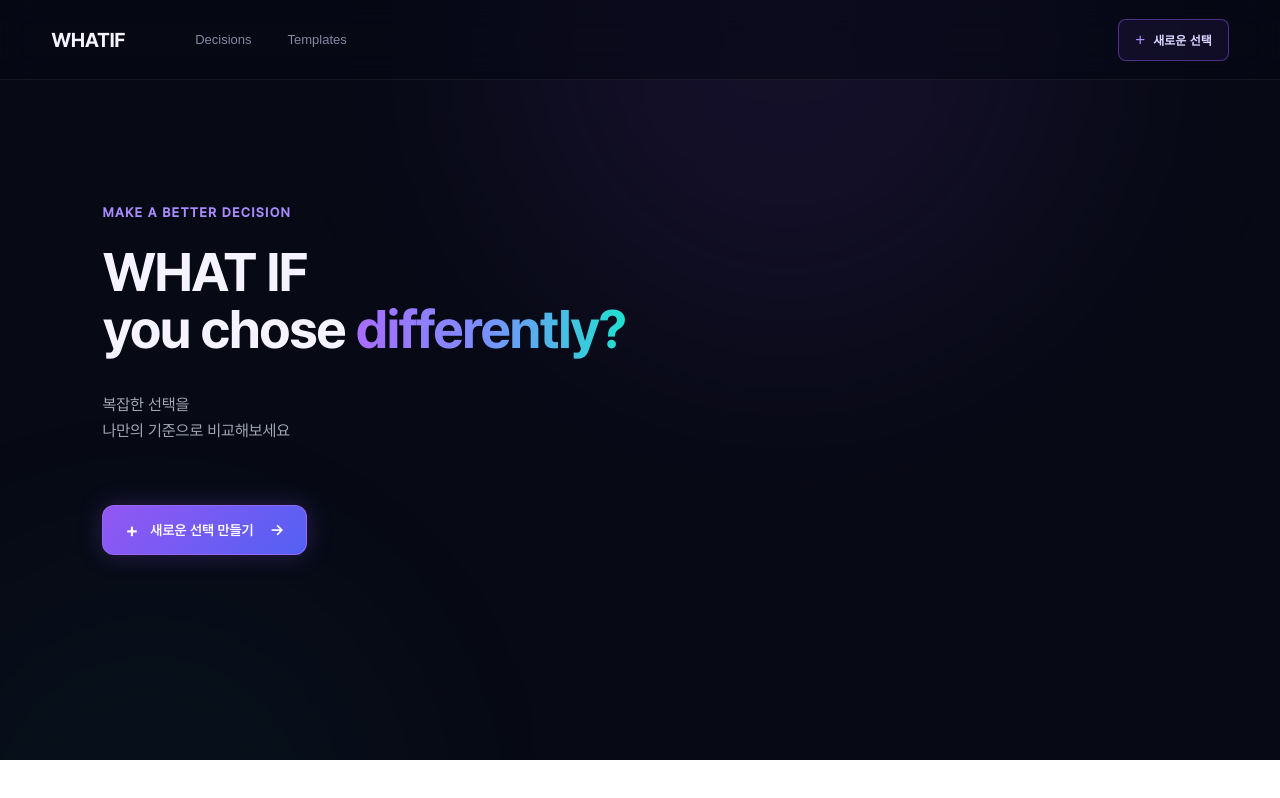
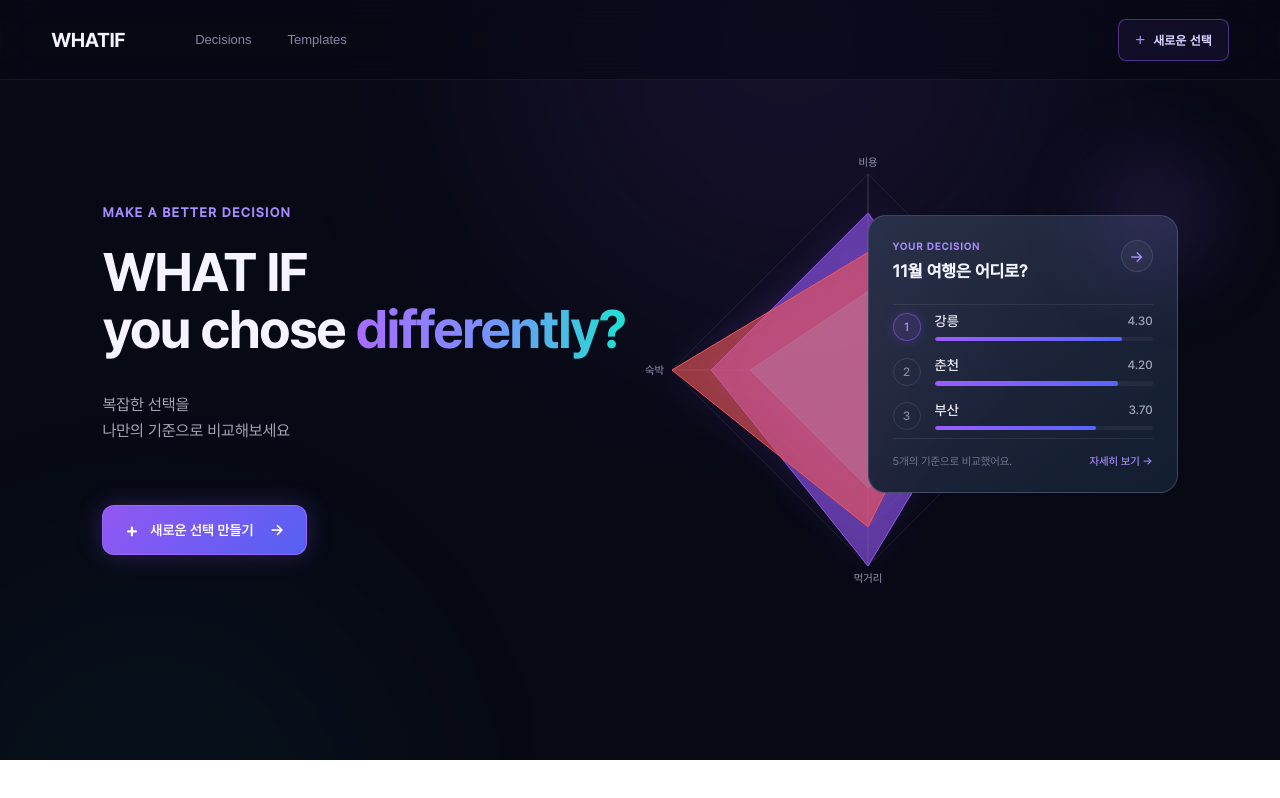
Before and after one commit to ujini7833-droid/WhatIf, a React (Vite) app: page / in a window 1280 px wide. Shown: the top 798 px of the page. Built offline with nearby package versions, Linux system fonts and the light colour scheme.

Commit message:
feat: 홈 화면 연결 (#5)

```diff
--- a/src/App.css
+++ b/src/App.css
@@ -182,7 +182,3 @@
     border-right-color: var(--border);
   }
 }
-
-#root {
-  padding-bottom: 56px;
-}
--- a/src/App.tsx
+++ b/src/App.tsx
@@ -1,14 +1,7 @@
-import './App.css'
-import Header from './components/home/Header';
-import Hero from './components/home/Hero/Hero';
+import Home from './pages/Home';
 
-function App() {
-  return (
-    <>
-    <Header />
-    <Hero />
-    </>
-  )
-}
+const App = () => {
+    return <Home />;
+};
 
-export default App
+export default App;
--- a/src/components/home/Hero/DecisionPreview.css
+++ b/src/components/home/Hero/DecisionPreview.css
@@ -181,6 +181,7 @@
 .decision-preview-ranking {
     display: flex;
     flex-direction: column;
+    gap: 16px;
 
     padding: 8px 0;
 }
--- a/src/components/home/Hero/DecisionPreview.tsx
+++ b/src/components/home/Hero/DecisionPreview.tsx
@@ -1,7 +1,7 @@
 import RadarChart from './RadarChart';
-// import RankingItem from './RankingItem';
+import RankingItem from './RankingItem';
 import './DecisionPreview.css';
-/*
+
 interface Ranking {
     rank: number;
     name: string;
@@ -13,7 +13,6 @@ const rankings: Ranking[] = [
     { rank: 2, name: '춘천', score: 4.2 },
     { rank: 3, name: '부산', score: 3.7 },
 ];
-*/
 
 const DecisionPreview = () => {
     return (
@@ -43,7 +42,7 @@ const DecisionPreview = () => {
                     </button>
                 </div>
 
-                {/* <div className="decision-preview-ranking">
+                <div className="decision-preview-ranking">
                     {rankings.map((item) => (
                         <RankingItem
                             key={item.name}
@@ -52,7 +51,7 @@ const DecisionPreview = () => {
                             score={item.score}
                         />
                     ))}
-                </div> */}
+                </div>
 
                 <div className="decision-preview-footer">
                     <span>
--- a/src/components/home/Hero/Hero.tsx
+++ b/src/components/home/Hero/Hero.tsx
@@ -1,5 +1,5 @@
 import './Hero.css';
-// import DecisionPreview from './DecisionPreview';
+import DecisionPreview from './DecisionPreview';
 
 const Hero = () => {
     return (
@@ -37,7 +37,7 @@ const Hero = () => {
             </div>
 
             <div className="hero-visual">
-                {/* <DecisionPreview /> */}
+                <DecisionPreview />
             </div>
         </section>
     );
--- a/src/components/home/Hero/RadarChart.tsx
+++ b/src/components/home/Hero/RadarChart.tsx
@@ -1,5 +1,5 @@
 import { PolarGrid, PolarAngleAxis, PolarRadiusAxis, Radar, RadarChart as RechartsRadarChart, ResponsiveContainer } from "recharts";
-import './DecisionPreview.css';
+import './RadarChart.css';
 
 const data = [
     {
--- a/src/components/home/Hero/RankingItem.tsx
+++ b/src/components/home/Hero/RankingItem.tsx
@@ -18,7 +18,7 @@ const RankingItem = ({
         <div className="ranking-item">
 
             <span className={
-                `ranking-item-rank ${rank === 1 ? 'ranking-item-rank--first' : ''}`
+                `ranking-item-rank ${rank === 1 ? 'ranking-item-rank-first' : ''}`
             }>
                 {rank}
             </span>
--- /dev/null
+++ b/src/pages/Home.tsx
@@ -0,0 +1,15 @@
+import Header from '../components/common/Header/Header';
+import Hero from '../components/home/Hero/Hero';
+
+const Home = () => {
+    return (
+        <>
+            <Header />
+            <main>
+                <Hero />
+            </main>
+        </>
+    );
+};
+
+export default Home;
```
Also changed, not shown: src/components/common/Header/Header.css (renamed from src/components/home/Header.css), src/components/common/Header/Header.tsx (renamed from src/components/home/Header.tsx), src/pages/Home/Home.tsx (deleted).
